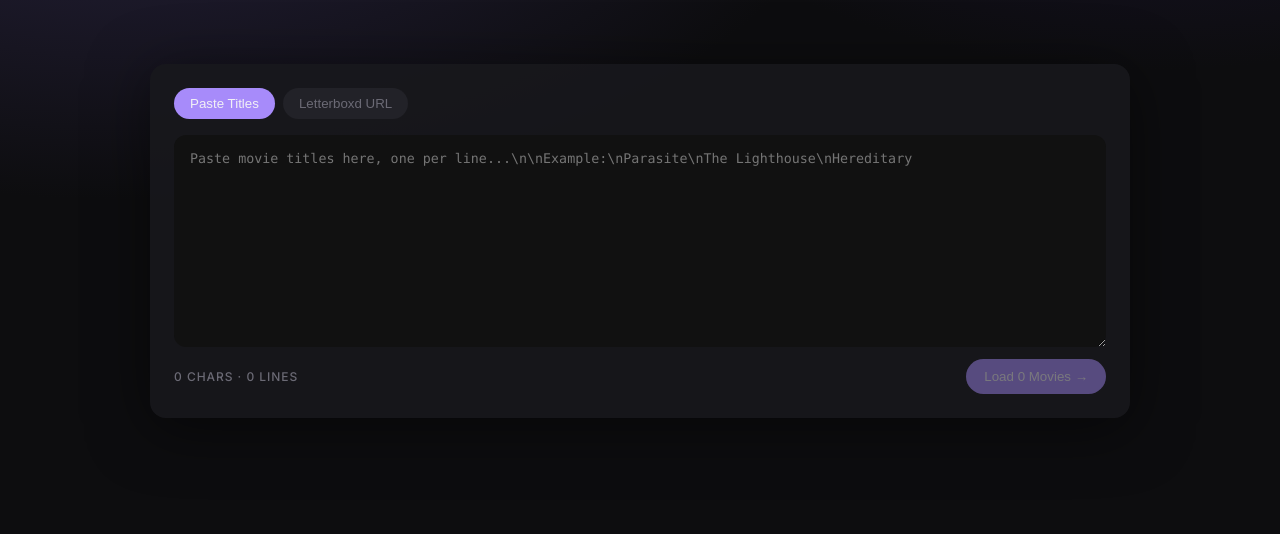
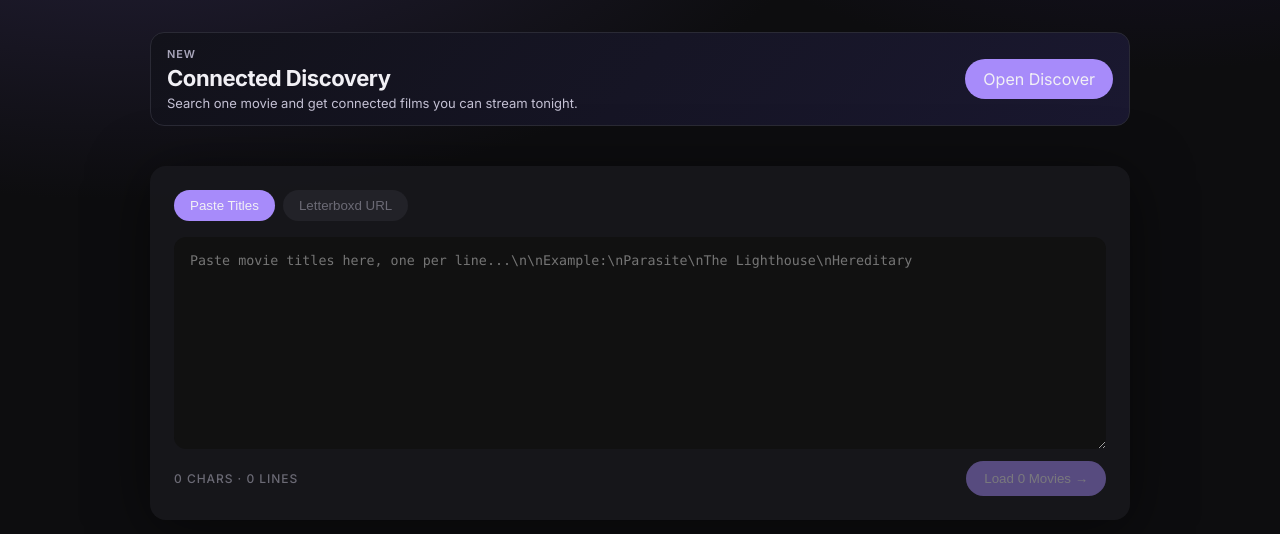
Before and after one commit to onebeerjt/QueuedUp, a Next.js app: page / in a window 1280 px wide. Shown: the top 534 px of the page. Built offline with nearby package versions, Linux system fonts and the light colour scheme.

Commit message:
Add clear home entry point to connected discovery

```diff
--- a/app/globals.css
+++ b/app/globals.css
@@ -41,6 +41,38 @@ p {
 .page {
   padding: 24px;
   min-height: 100vh;
+}
+
+.homeNavCard {
+  max-width: 980px;
+  margin: 8px auto 12px;
+  border: 1px solid #2a2a35;
+  border-radius: 14px;
+  background: linear-gradient(130deg, #12121a 0%, #1a1830 100%);
+  padding: 14px 16px;
+  display: flex;
+  gap: 12px;
+  align-items: center;
+  justify-content: space-between;
+}
+
+.homeNavCard h2 {
+  font-size: 22px;
+  margin-bottom: 4px;
+}
+
+.homeNavCard p {
+  color: #c4c1d4;
+  font-size: 13px;
+}
+
+.homeNavEyebrow {
+  color: #a8a5ba !important;
+  font-size: 11px !important;
+  text-transform: uppercase;
+  letter-spacing: 0.08em;
+  font-weight: 600;
+  margin-bottom: 4px;
 }
 
 .pastePanel {
@@ -992,6 +1024,11 @@ p {
 }
 
 @media (max-width: 900px) {
+  .homeNavCard {
+    flex-direction: column;
+    align-items: flex-start;
+  }
+
   .filterRow2 {
     align-items: flex-start;
     flex-direction: column;
--- a/app/page.tsx
+++ b/app/page.tsx
@@ -1,5 +1,6 @@
 'use client';
 
+import Link from 'next/link';
 import { useEffect, useMemo, useRef, useState } from 'react';
 
 import FilterBar from '@/app/components/FilterBar';
@@ -240,6 +241,17 @@ export default function HomePage(): JSX.Element {
 
   return (
     <main className="page">
+      <section className="homeNavCard">
+        <div>
+          <p className="homeNavEyebrow">New</p>
+          <h2>Connected Discovery</h2>
+          <p>Search one movie and get connected films you can stream tonight.</p>
+        </div>
+        <Link href="/discover" className="primaryButton" style={{ textDecoration: 'none', display: 'inline-flex' }}>
+          Open Discover
+        </Link>
+      </section>
+
       <PastePanel
         hidden={panelHidden}
         loading={loading}
```
